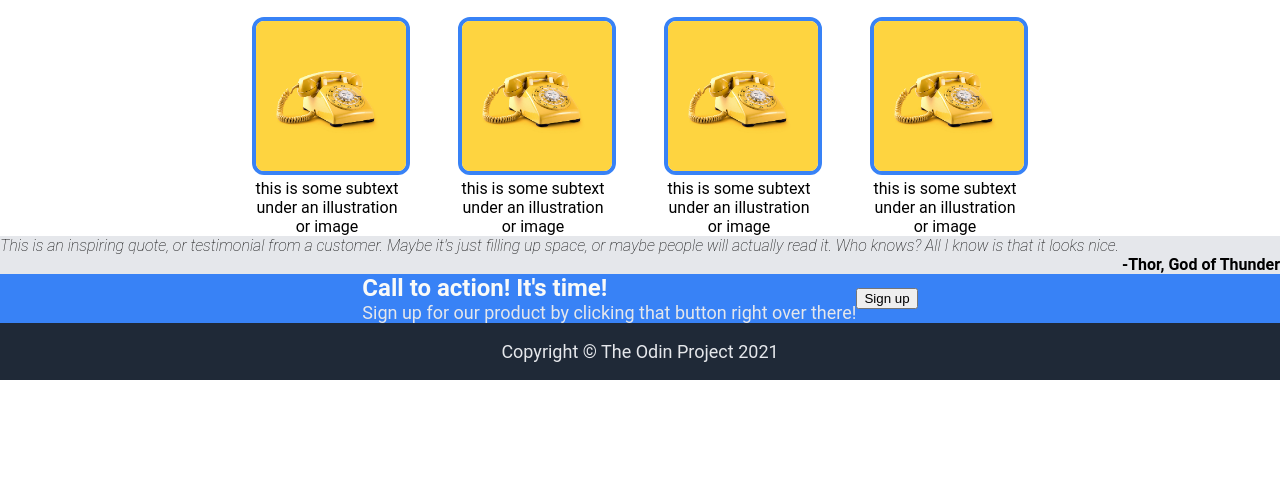
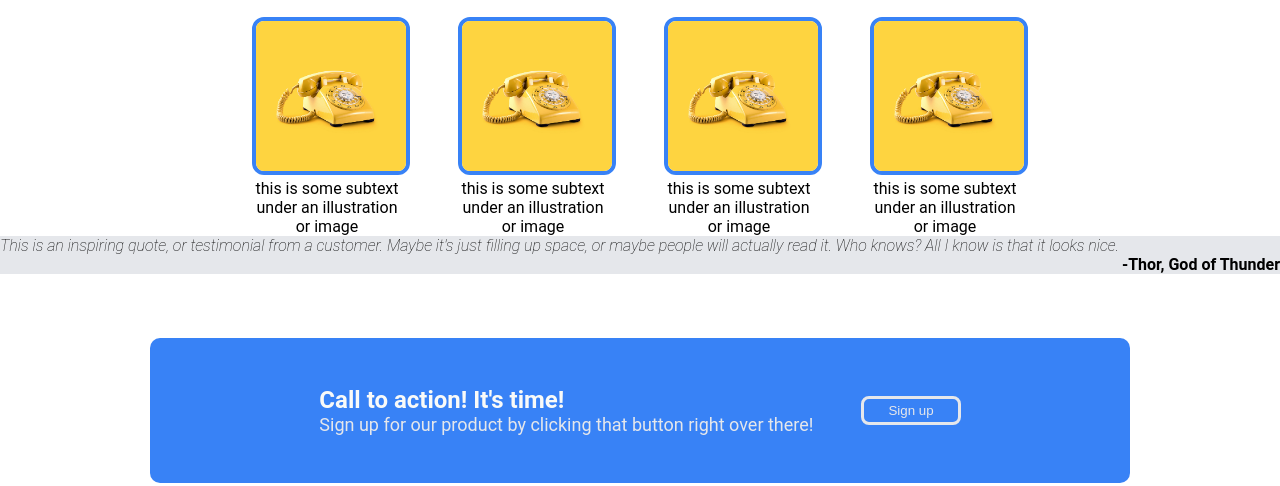
Before and after one commit to Tyler-Slone/Project-Landing-Page, a plain HTML site: page index.html in a window 1280 px wide. Shown: the part 374-860 px from the top of the page. Before the commit the page ends 800 px from the top, so only its background shows below. Drawn offline with Linux system fonts and the light colour scheme.

Commit message:
Complete layout of action

```diff
--- a/index.html
+++ b/index.html
@@ -67,7 +67,7 @@
             <div class="actionMain">Call to action! It's time!</div>
             <div class="actionSub">Sign up for our product by clicking that button right over there!</div>
         </div>
-        <button>Sign up</button>
+        <button class="actionButton">Sign up</button>
     </div>
 
     <div class="footer">
--- a/styles.css
+++ b/styles.css
@@ -99,12 +99,16 @@ a {
     display: flex;
     justify-content: center;
     align-items: center;
+    flex-wrap: wrap;
     background-color: #3882F6;
     color: #F9FAF8;
+    border-radius: 10px;
+    margin: 64px 150px 64px 150px;
+    padding: 48px 16px 48px 16px;
+    gap: 48px;
 }
 
 .actionMain {
-    margin: 0;
     font-size: 24px;
     font-weight: bolder;
 }
@@ -113,6 +117,15 @@ a {
     margin: 0;
     color: #E5E7EB;
     font-size: 18px;
+}
+
+.actionButton {
+    color: #E5E7EB;
+    background-color: #3882F6;
+    border: solid;
+    border-color: #E5E7EB;
+    border-radius: 8px;
+    padding: 4px 24px 4px 24px;
 }
 
 
```
